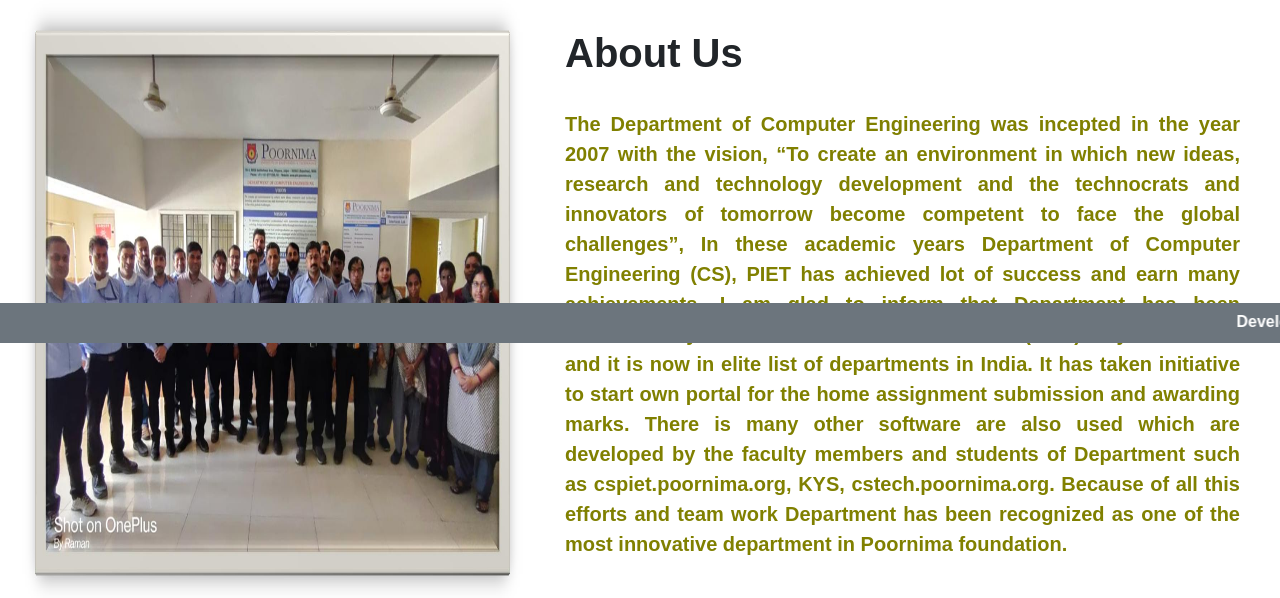
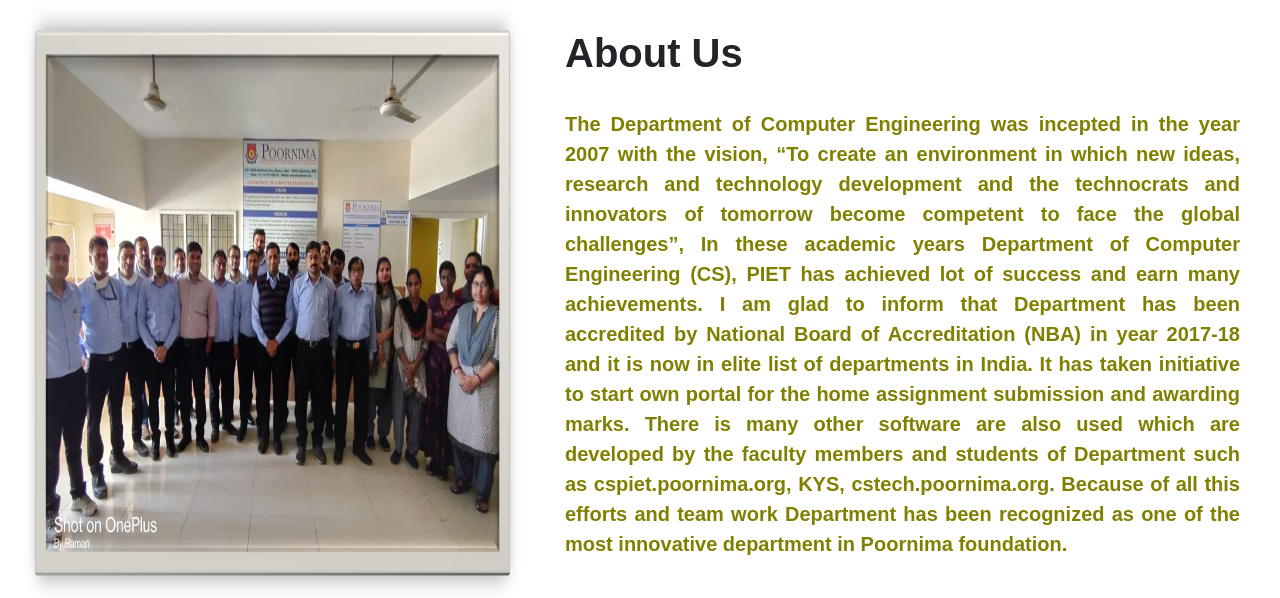
Before and after one commit to Jayendra-1017/Intership_major_project, a Flask app: page /aboutusnew in a window 1280 px wide. Shown: the part 457-1055 px from the top of the page. Run offline with Flask 2, Linux system fonts and the light colour scheme; some libraries are stand-ins or nearby versions.

Commit message:
Update aboutusnew.html

```diff
--- a/templates/aboutusnew.html
+++ b/templates/aboutusnew.html
@@ -301,14 +301,7 @@ p{
       <br>
       <br><br><br><br><br><br>
 
-      <div class="fixed-bottom ">
-        <div class="bg-secondary " style="min-height: 40px;">
 
-          <marquee style="color:#fff; margin-top: 7px;">
-            <h9>Developed by Department of Computer Engineering, PIET</h9>
-          </marquee>
-        </div>
-      </div>
       <!-- change later-->
       <script src="{{ url_for('static',filename = 'js/bootstrap.bundle.min.js')  }}"></script>
       <div class="footer">
```
